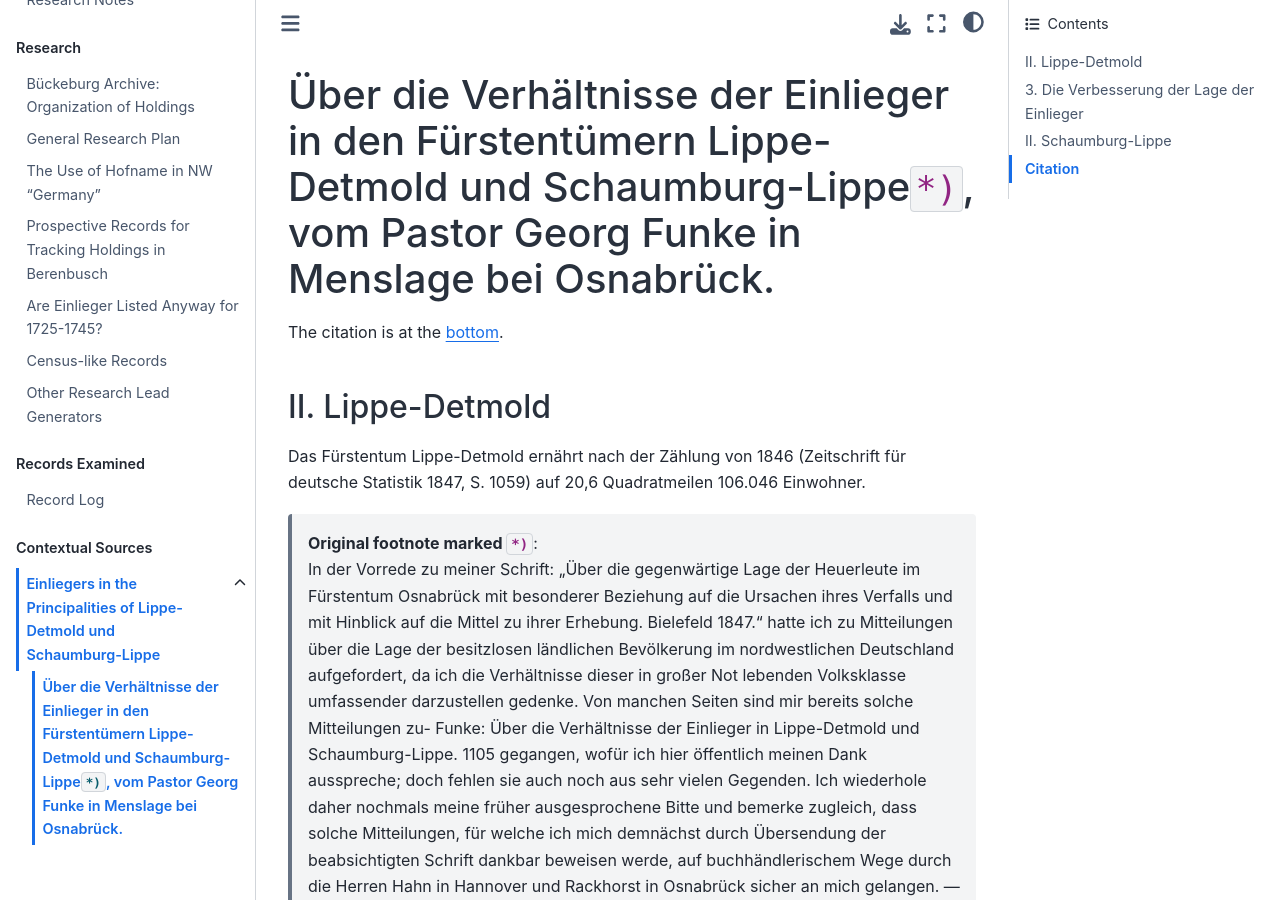
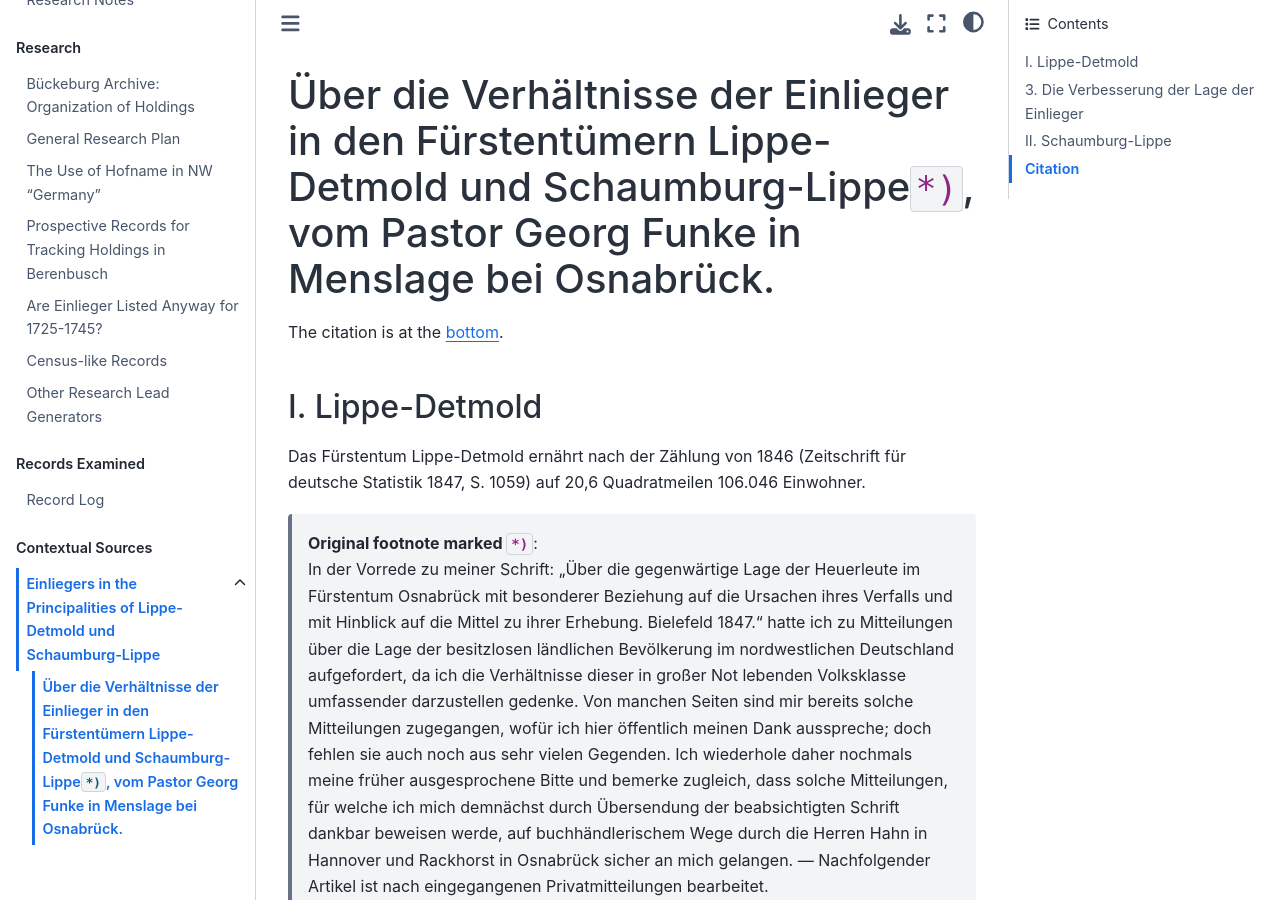
Before and after one commit to kurt-krueckeberg/sphinx-research, a Jupyter Book: the page built from contextual-sources/funke-article/combined-transliteration.md, in a window 1280 px wide and 900 px high. Built offline with Jupyter Book 1.0.4 settings and Sphinx 7.4.7 and the Sphinx Book theme 1.1.4, drawn with Linux system fonts in a browser that asks for light colours; some of the changed text lies outside the part shown.

Commit message:
Update files

```diff
--- a/contextual-sources/funke-article/combined-transliteration.md
+++ b/contextual-sources/funke-article/combined-transliteration.md
@@ -2,7 +2,7 @@
 
 The citation is at the {ref}`bottom <citation>`.
 
-## II. Lippe-Detmold
+## I. Lippe-Detmold
 
 Das Fürstentum Lippe-Detmold ernährt nach der Zählung von 1846 (Zeitschrift
 für deutsche Statistik 1847, S. 1059) auf 20,6 Quadratmeilen 106.046
@@ -11,21 +11,19 @@ Einwohner.
 > **Original footnote marked `*)`**:\
 > In der Vorrede zu meiner Schrift: „Über die gegenwärtige Lage der
 > Heuerleute im Fürstentum Osnabrück mit besonderer Beziehung auf die
-> Ursachen ihres Verfalls und mit Hinblick auf die Mittel zu ihrer Erhebung.
-> Bielefeld 1847.“ hatte ich zu Mitteilungen über die Lage der besitzlosen
-> ländlichen Bevölkerung im nordwestlichen Deutschland aufgefordert, da ich
-> die Verhältnisse dieser in großer Not lebenden Volksklasse umfassender
-> darzustellen gedenke. Von manchen Seiten sind mir bereits solche
-> Mitteilungen zu-
-> Funke: Über die Verhältnisse der Einlieger in Lippe-Detmold und
-> Schaumburg-Lippe. 1105
-> gegangen, wofür ich hier öffentlich meinen Dank ausspreche; doch fehlen sie
-> auch noch aus sehr vielen Gegenden. Ich wiederhole daher nochmals meine
-> früher ausgesprochene Bitte und bemerke zugleich, dass solche Mitteilungen,
-> für welche ich mich demnächst durch Übersendung der beabsichtigten Schrift
-> dankbar beweisen werde, auf buchhändlerischem Wege durch die Herren Hahn in
-> Hannover und Rackhorst in Osnabrück sicher an mich gelangen. —
-> Nachfolgender Artikel ist nach eingegangenen Privatmitteilungen bearbeitet.
+> Ursachen ihres Verfalls und mit Hinblick auf die Mittel zu ihrer
+> Erhebung. Bielefeld 1847.“ hatte ich zu Mitteilungen über die Lage der
+> besitzlosen ländlichen Bevölkerung im nordwestlichen Deutschland
+> aufgefordert, da ich die Verhältnisse dieser in großer Not lebenden
+> Volksklasse umfassender darzustellen gedenke. Von manchen Seiten sind mir
+> bereits solche Mitteilungen zugegangen, wofür ich hier öffentlich meinen
+> Dank ausspreche; doch fehlen sie auch noch aus sehr vielen Gegenden. Ich
+> wiederhole daher nochmals meine früher ausgesprochene Bitte und bemerke
+> zugleich, dass solche Mitteilungen, für welche ich mich demnächst durch
+> Übersendung der beabsichtigten Schrift dankbar beweisen werde, auf
+> buchhändlerischem Wege durch die Herren Hahn in Hannover und Rackhorst in
+> Osnabrück sicher an mich gelangen. — Nachfolgender Artikel ist nach
+> eingegangenen Privatmitteilungen bearbeitet.
 
 Im Jahre 1834 betrug die Volkszahl 98.428 (97.720), und 1840 war sie auf
 104.462 gestiegen, so dass man als mittlere Durchschnittszunahme der
```
